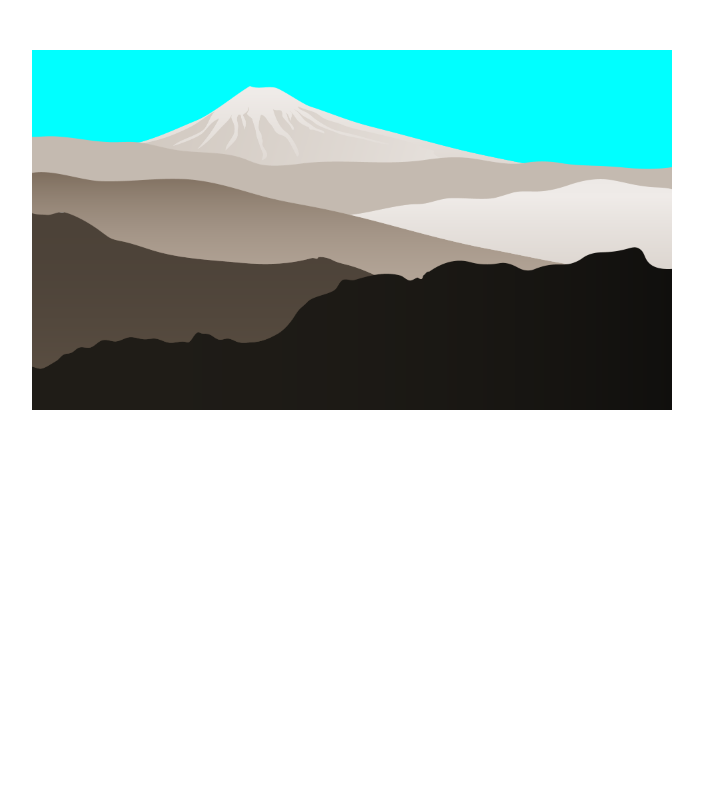
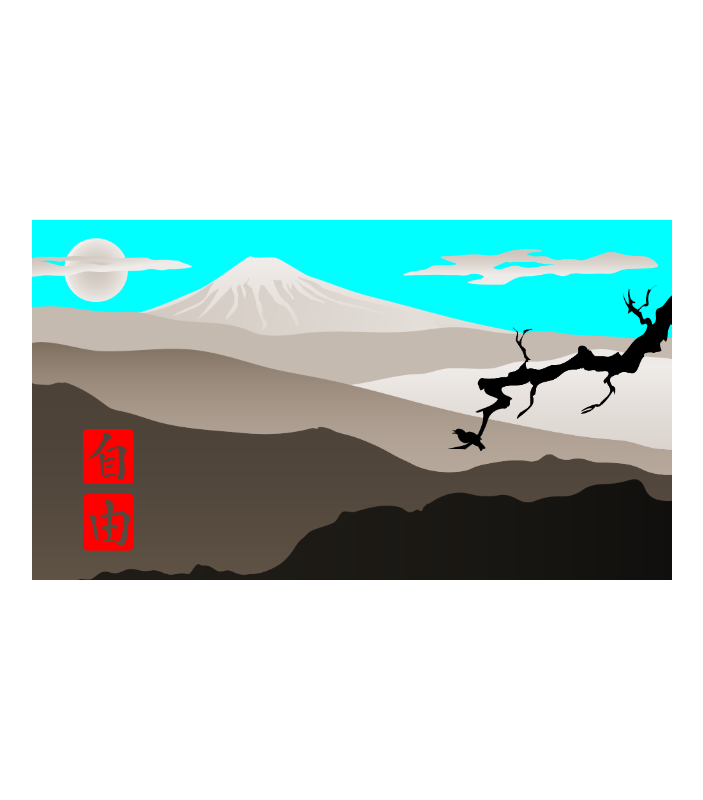
Before and after one commit to RomPop76/P02D03N20, a plain HTML site: page index.html in a window 1280 px wide. Shown: the whole page, without its empty margins (288-991 px from the left). Drawn offline with Linux system fonts and the light colour scheme.

Commit message:
Commit 4

```diff
--- a/index.html
+++ b/index.html
@@ -19,12 +19,15 @@
 
     <style>
         .picture {
-            position: relative;
+            position: absolute;
             width: 80vh;
             height: 45vh;
-            margin: 50px auto;
+            top: calc(50% - 45vh/2);
+            left: calc(50% - 80vh/2);
+            /* margin: 50px auto; */
             background-color: aqua;
             overflow: hidden;
+            z-index: -2;
         }
 
         img {
@@ -71,7 +74,43 @@
             display: block;
             width: 100%;
             left: 0;
-            bottom: -55%;
+            bottom: -72%;
+        }
+
+        img:nth-child(7) {
+            display: block;
+            width: 10%;
+            left: 5%;
+            top: 5%;
+            z-index: -1;
+        }
+
+        img:nth-child(8) {
+            display: block;
+            width: 30%;
+            left: -5%;
+            top: 10%;
+        }
+
+        img:nth-child(9) {
+            display: block;
+            width: 40%;
+            right: 2%;
+            top: 8%;
+        }
+
+        img:nth-child(10) {
+            display: block;
+            width: 35%;
+            right: 0%;
+            top: 18%;
+        }
+
+        img:nth-child(11) {
+            display: block;
+            width: 8%;
+            left: 8%;
+            bottom: 8%;
         }
 
     </style>
```
